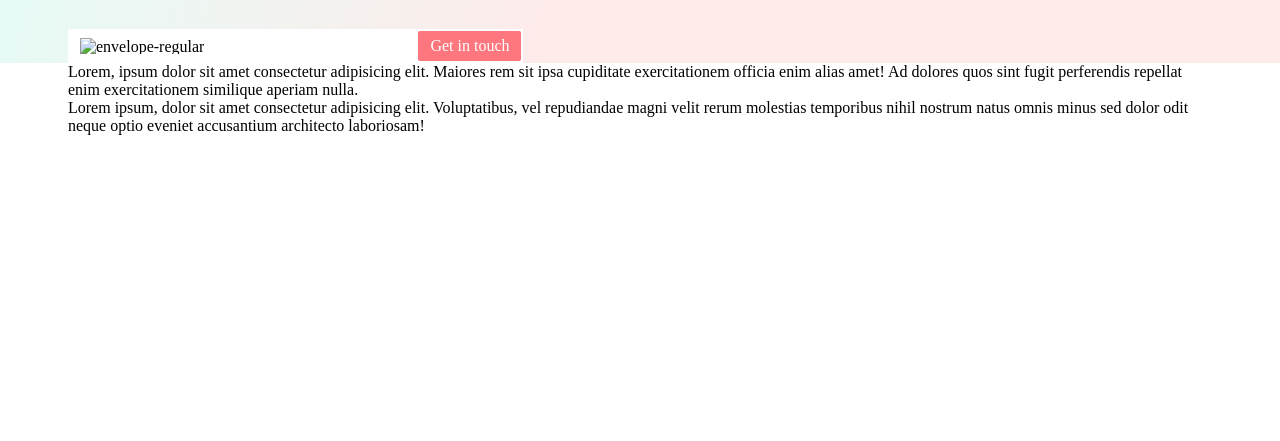
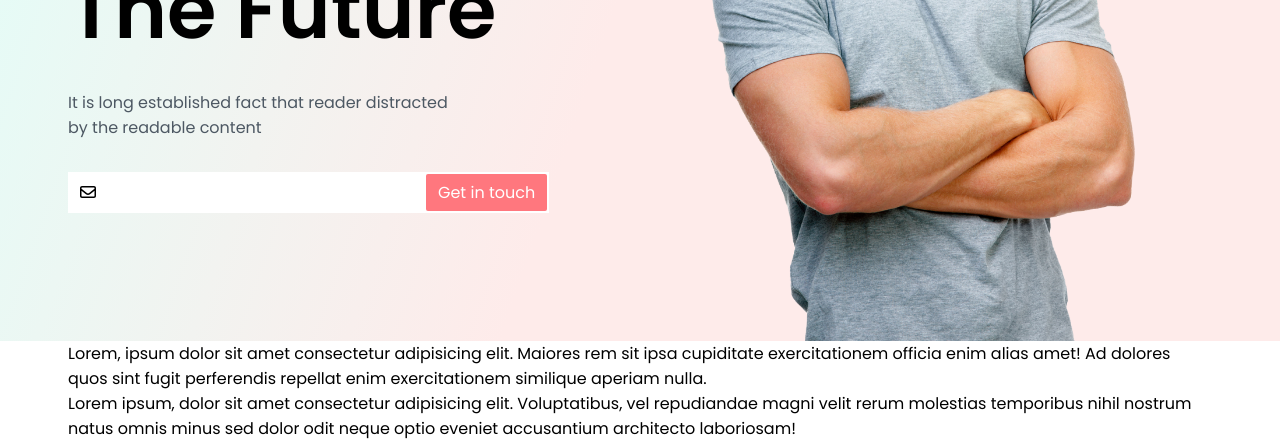
Before and after one commit to amanrajrana/Coaching-landing-page, a plain HTML site: page index.html in a window 1280 px wide. Shown: the part 464-905 px from the top of the page. Before the commit the page ends 800 px from the top, so only its background shows below. Drawn offline with Linux system fonts and the light colour scheme; the site is published under a folder, as on GitHub Pages, so addresses that start at the root find nothing.

Commit message:
Fix: filepath according to github pages

```diff
--- a/css/fontFamily.css
+++ b/css/fontFamily.css
@@ -1,7 +1,7 @@
 /* Thin */
 @font-face {
   font-family: "Poppins";
-  src: url("/assets/fonts/Poppins/Poppins-Thin.ttf") format("truetype");
+  src: url("../assets/fonts/Poppins/Poppins-Thin.ttf") format("truetype");
   font-weight: 100;
   font-style: normal;
 }
@@ -9,7 +9,7 @@
 /* Light */
 @font-face {
   font-family: "Poppins";
-  src: url("/assets/fonts/Poppins/Poppins-Light.ttf") format("truetype");
+  src: url("../assets/fonts/Poppins/Poppins-Light.ttf") format("truetype");
   font-weight: 300;
   font-style: normal;
 }
@@ -17,7 +17,7 @@
 /* Regular */
 @font-face {
   font-family: "Poppins";
-  src: url("/assets/fonts/Poppins/Poppins-Regular.ttf") format("truetype");
+  src: url("../assets/fonts/Poppins/Poppins-Regular.ttf") format("truetype");
   font-weight: 400;
   font-style: normal;
 }
@@ -25,7 +25,7 @@
 /* Medium */
 @font-face {
   font-family: "Poppins";
-  src: url("/assets/fonts/Poppins/Poppins-Medium.ttf") format("truetype");
+  src: url("../assets/fonts/Poppins/Poppins-Medium.ttf") format("truetype");
   font-weight: 500;
   font-style: normal;
 }
@@ -33,7 +33,7 @@
 /* Semi-Bold */
 @font-face {
   font-family: "Poppins";
-  src: url("/assets/fonts/Poppins/Poppins-SemiBold.ttf") format("truetype");
+  src: url("../assets/fonts/Poppins/Poppins-SemiBold.ttf") format("truetype");
   font-weight: 600;
   font-style: normal;
 }
@@ -41,7 +41,7 @@
 /* Bold */
 @font-face {
   font-family: "Poppins";
-  src: url("/assets/fonts/Poppins/Poppins-Bold.ttf") format("truetype");
+  src: url("../assets/fonts/Poppins/Poppins-Bold.ttf") format("truetype");
   font-weight: 700;
   font-style: normal;
 }
@@ -49,7 +49,7 @@
 /* Extra-Bold */
 @font-face {
   font-family: "Poppins";
-  src: url("/assets/fonts/Poppins/Poppins-ExtraBold.ttf") format("truetype");
+  src: url("../assets/fonts/Poppins/Poppins-ExtraBold.ttf") format("truetype");
   font-weight: 800;
   font-style: normal;
 }
@@ -57,7 +57,7 @@
 /* Black */
 @font-face {
   font-family: "Poppins";
-  src: url("/assets/fonts/Poppins/Poppins-Black.ttf") format("truetype");
+  src: url("../assets/fonts/Poppins/Poppins-Black.ttf") format("truetype");
   font-weight: 900;
   font-style: normal;
 }
--- a/css/main.css
+++ b/css/main.css
@@ -8,7 +8,7 @@
   margin: 0;
   padding: 0;
   box-sizing: border-box;
-  font-family: "Poppins";
+  font-family: "Poppins", sans-serif;
 }
 
 /*============ utilities Classes =========*/
--- a/index.html
+++ b/index.html
@@ -5,8 +5,8 @@
     <meta charset="UTF-8">
     <meta name="viewport" content="width=device-width, initial-scale=1.0">
 
-    <link rel="stylesheet" href="css/main.css">
-    <link rel="stylesheet" href="css/fontFamily.css">
+    <link rel="stylesheet" href="./css/main.css">
+    <link rel="stylesheet" href="./css/fontFamily.css">
     <title>Talent Hunt Software Solution</title>
 </head>
 
@@ -48,13 +48,13 @@
 
                     <!-- Input box  -->
                     <div class="email-box">
-                        <img src="/assets/icons/envelope-regular.svg" alt="envelope-regular">
+                        <img src="./assets/icons/envelope-regular.svg" alt="envelope-regular">
                         <input type="email" name="email" id="email">
                         <button class="btn btn-pink">Get in touch</button>
                     </div>
                 </div>
                 <div class="left-container">
-                    <img id="hero-image" src="/assets/images/teacher.webp" alt="teacher">
+                    <img id="hero-image" src="./assets/images/teacher.webp" alt="teacher">
                 </div>
             </div>
         </section>
```
